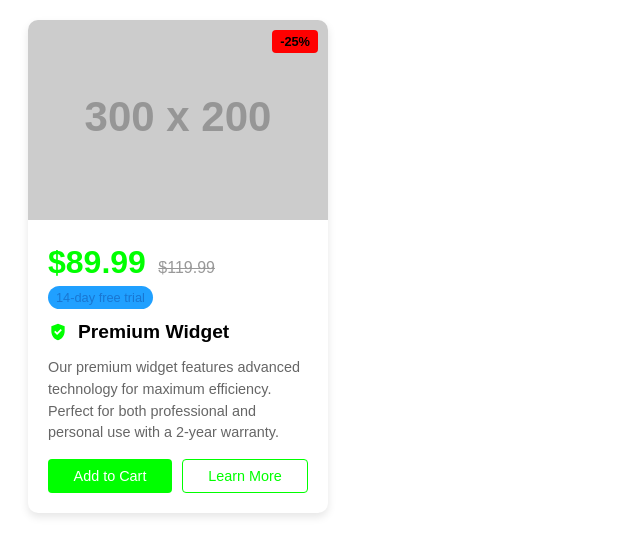
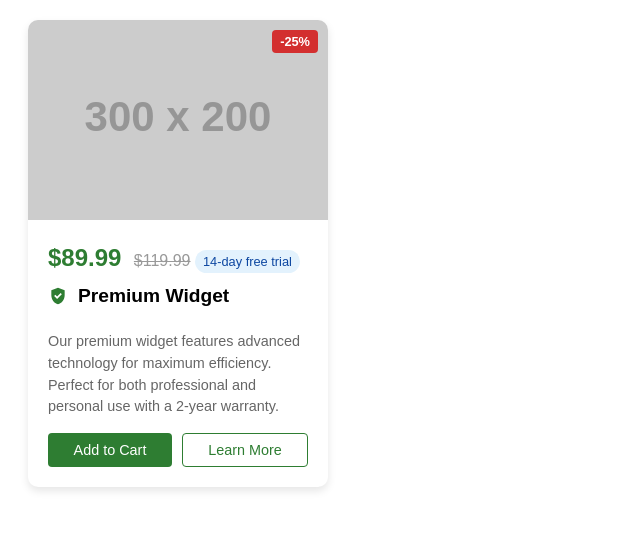
Before and after one commit to aakulgina/itgirls-a11y-example, a plain HTML site: page index.html in a window 1280 px wide. Shown: the whole page, without its empty margins (0-640 px from the left). Drawn offline with Linux system fonts and the light colour scheme.

Commit message:
Fixed a11y

```diff
--- a/index.html
+++ b/index.html
@@ -1,7 +1,8 @@
 <!DOCTYPE html>
-<html>
+<html lang="en">
 <head>
     <meta charset="UTF-8">
+    <meta name="viewport" content="width=device-width, initial-scale=1.0">
     <title>Product Card</title>
     <style>
         .product-card {
@@ -31,7 +32,9 @@
 
         .current-price {
             display: inline;
-            color: #00ff00;
+            font-size: 1.5rem;
+            font-weight: bold;
+            color: #2E7D32;
         }
 
         .original-price {
@@ -51,7 +54,7 @@
             width: 20px;
             height: 20px;
             margin-right: 10px;
-            color: #00ff00;
+            color: #2E7D32;
         }
 
         .product-title {
@@ -69,8 +72,8 @@
 
         .trial-badge {
             display: inline-block;
-            background-color: #20A0FF;
-            color: #1976D2;
+            background-color: #E3F2FD;
+            color: #0D47A1;
             padding: 4px 8px;
             border-radius: 12px;
             font-size: 0.8rem;
@@ -82,8 +85,8 @@
             position: absolute;
             top: 10px;
             right: 10px;
-            background-color: #ff0000;
-            color: #000000;
+            background-color: #D32F2F;
+            color: #fff;
             padding: 4px 8px;
             border-radius: 4px;
             font-size: 0.8rem;
@@ -104,26 +107,31 @@
         }
 
         .btn-primary {
-            background-color: #00ff00;
+            background-color: #2E7D32;
             color: white;
             border: none;
             flex: 1;
         }
 
         .btn-primary:hover {
-            background-color: #00ff00;
+            background-color: #1B5E20;
             transform: translateY(-1px);
+            cursor: pointer;
+        }
+
+        .btn-primary:focus {
+            /* border: 1px solid black; */
+            background-color: #1B5E20;
+            outline: 2px solid #1B5E20;
+            outline-offset: 2px;
         }
 
         .btn-link {
-            border: 1px solid #00ff00;
+            border: 1px solid #2E7D32;
             background: white;
             flex: 1;
             text-align: center;
-        }
-
-        .btn-link a {
-            color: #00ff00;
+            color: #2E7D32;
             text-decoration: none;
         }
 
@@ -131,30 +139,68 @@
             background-color: #f1f8f1;
             transform: translateY(-1px);
         }
+
+        .btn-link:focus {
+            background-color: #f1f8f1;
+            outline: 2px solid #2E7D32;
+            outline-offset: 2px;
+        }
+
+        .card-header-container {
+            display: flex;
+            flex-direction: column-reverse;
+        }
     </style>
 </head>
 <body>
-    <div class="product-card">
+    <article class="product-card">
         <!-- Discount Tag -->
         <div class="discount-tag">-25%</div>
 
-        <img src="https://via.placeholder.com/300x200" class="product-image">
+        <img
+            src="https://via.placeholder.com/300x200"
+            class="product-image"
+            alt="Premium Widget Image"
+        >
 
         <div class="product-content">
-            <!-- Price section moved to top -->
-            <div class="product-price-section">
-                <h1 class="current-price">$89.99</h1>
-                <span class="original-price">$119.99</span>
-                <div class="trial-badge">14-day free trial</div>
+            <div class="card-header-container">
+                <div class="product-header">
+                    <svg aria-hidden="true" class="product-icon" xmlns="http://www.w3.org/2000/svg" viewBox="0 0 24 24" fill="currentColor">
+                        <path d="M12 2L4 5v6.09c0 5.05 3.41 9.76 8 10.91 4.59-1.15 8-5.86 8-10.91V5l-8-3zm-1.06 13.54L7.4 12l1.41-1.41 2.12 2.12 4.24-4.24 1.41 1.41-5.64 5.66z"/>
+                    </svg>
+                    <h3 class="product-title">Premium Widget</h3>
+                </div>
+
+                <div class="product-price-section">
+                    <span aria-label="Current price is $89.99, discount 25%"></span>
+                    <span aria-hidden="true" class="current-price">$89.99</span>
+                    <span
+                        aria-label="Price without discount is $119.99"
+                        class="original-price">$119.99</span>
+                    <div class="trial-badge">14-day free trial</div>
+                </div>
             </div>
 
-            <div class="product-header">
-                <!-- SVG Icon -->
-                <svg class="product-icon" xmlns="http://www.w3.org/2000/svg" viewBox="0 0 24 24" fill="currentColor">
+            <!--
+                <div class="product-header">
+                <svg aria-hidden="true" class="product-icon" xmlns="http://www.w3.org/2000/svg" viewBox="0 0 24 24" fill="currentColor">
                     <path d="M12 2L4 5v6.09c0 5.05 3.41 9.76 8 10.91 4.59-1.15 8-5.86 8-10.91V5l-8-3zm-1.06 13.54L7.4 12l1.41-1.41 2.12 2.12 4.24-4.24 1.41 1.41-5.64 5.66z"/>
                 </svg>
                 <h3 class="product-title">Premium Widget</h3>
             </div>
+
+            <div class="product-price-section">
+                <span aria-label="Current price is $89.99, discount 25%"></span>
+                <span aria-hidden="true" class="current-price">$89.99</span>
+                <span
+                    aria-label="Price without discount is $119.99"
+                    class="original-price">$119.99</span>
+                <div class="trial-badge">14-day free trial</div>
+            </div>
+
+
+            -->
 
             <p class="product-description">
                 Our premium widget features advanced technology for maximum efficiency.
@@ -163,11 +209,9 @@
 
             <div class="product-actions">
                 <button class="btn btn-primary">Add to Cart</button>
-                <button class="btn btn-link">
-                    <a href="#">Learn More</a>
-                </button>
+                <a class="btn btn-link" href="#">Learn More</a>
             </div>
         </div>
-    </div>
+    </article>
 </body>
 </html>
```
